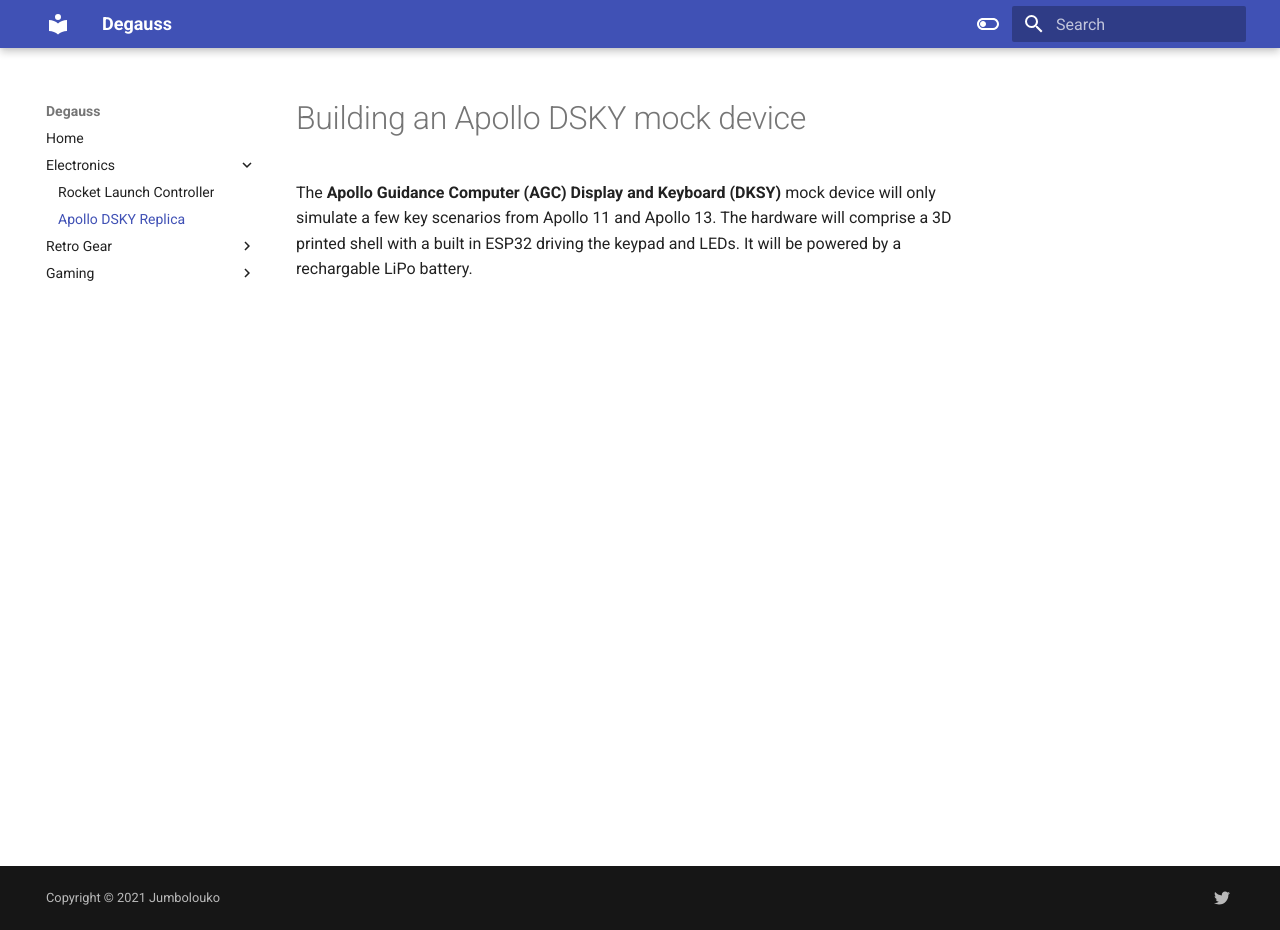
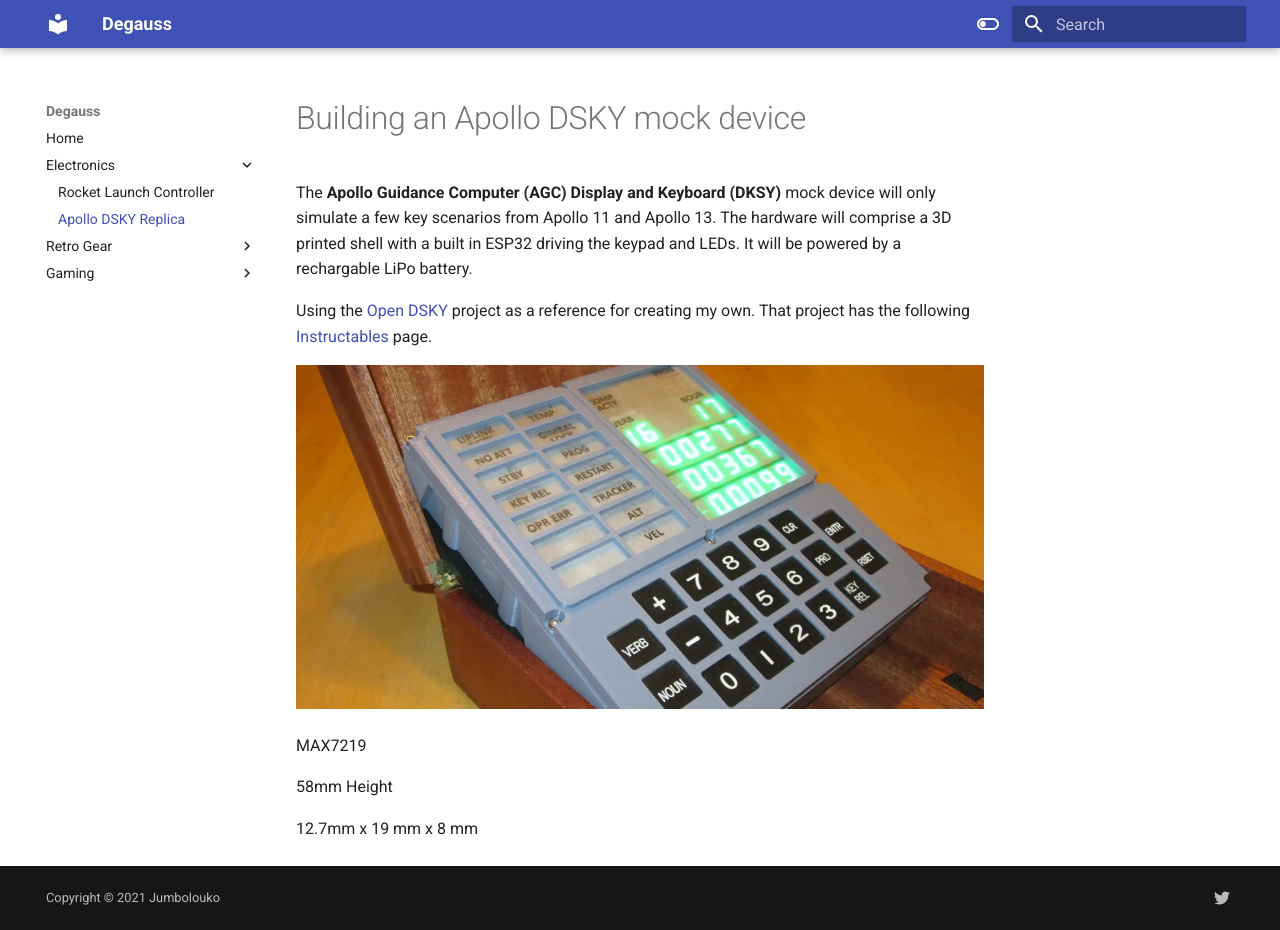
Before and after one commit to tonykambo/degauss, an MkDocs documentation site: the page built from docs/electronics/apollodsky.md, in a window 1280 px wide and 930 px high. Built offline with MkDocs 1.6.1 and Material for MkDocs 9.7.7, drawn with Linux system fonts in a browser that asks for light colours.

Commit message:
Added links

```diff
--- a/docs/electronics/apollodsky.md
+++ b/docs/electronics/apollodsky.md
@@ -1,3 +1,15 @@
 #Building an Apollo DSKY mock device
 
 The **Apollo Guidance Computer (AGC)** **Display and Keyboard (DKSY)** mock device will only simulate a few key scenarios from Apollo 11 and Apollo 13. The hardware will comprise a 3D printed shell with a built in ESP32 driving the keypad and LEDs. It will be powered by a rechargable LiPo battery.
+
+Using the [Open DSKY](https://opendsky.com) project as a reference for creating my own. That project has the following [Instructables](https://www.instructables.com/Open-Apollo-Guidance-Computer-DSKY/) page.
+
+![opendsky image](./images/opendsky.png)
+
+
+MAX7219
+
+
+58mm Height
+
+12.7mm x 19 mm x 8 mm
```
Also changed, not shown: docs/electronics/images/opendsky.png (added).
